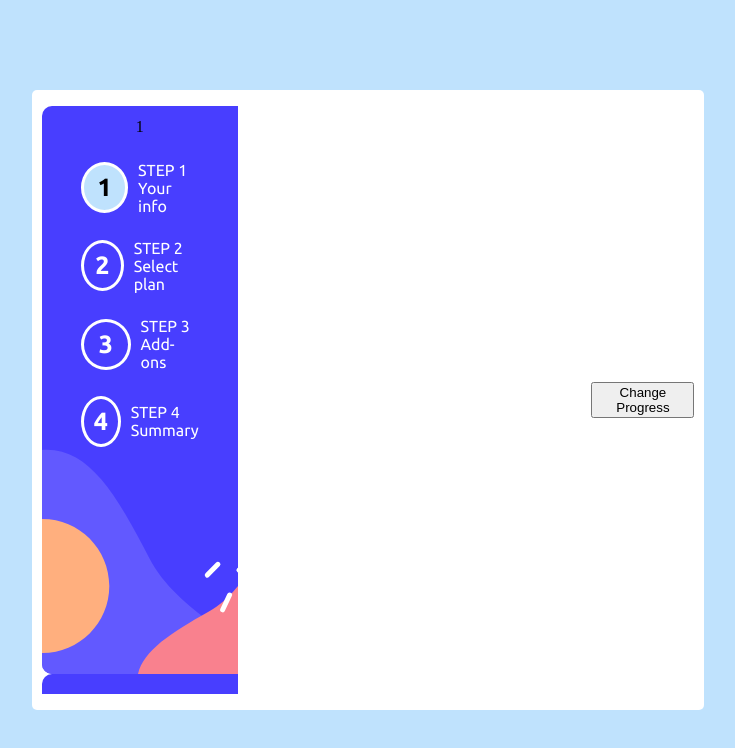
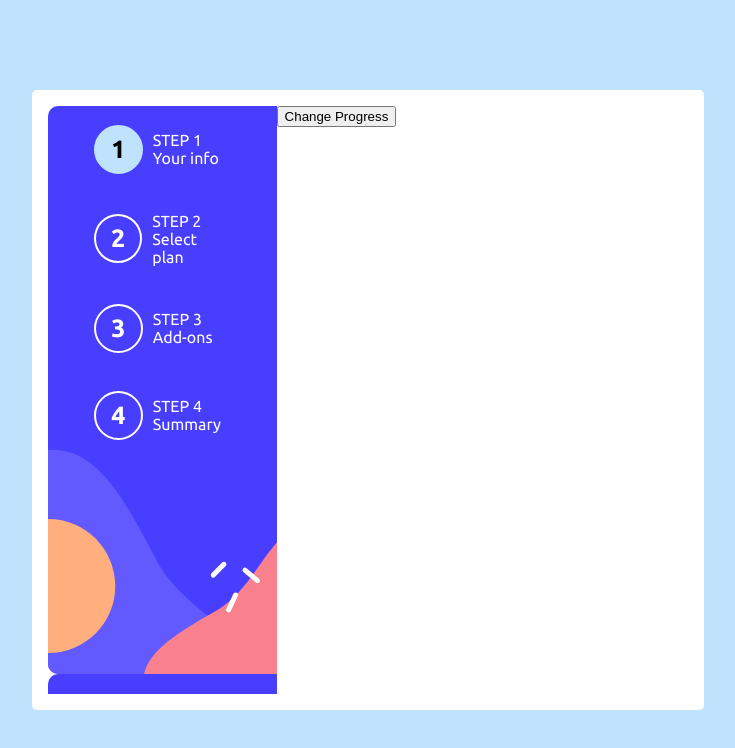
Before and after one commit to denizsecmen/MultiForm, a Next.js app: page / in a window 1280 px wide. Shown: the top 748 px of the page, without its empty margins (272-1007 px from the left). Built offline with nearby package versions, Linux system fonts and the light colour scheme.

Commit message:
Swştch between main pages made.

```diff
--- a/src/components/progress/progress.tsx
+++ b/src/components/progress/progress.tsx
@@ -5,7 +5,6 @@
   let [val, t] = useContext(context);
   return (
     <div className={styles.progressSign}>
-      {val}
       <div className={styles.stepbox}>
         <div
           className={`${styles.circle} ${
--- a/src/components/progress/style/style.module.css
+++ b/src/components/progress/style/style.module.css
@@ -17,7 +17,7 @@
   font-family: 'Ubuntu';
   width: 45px;
   height: 45px;
-  border: 3px solid white;
+  border: 2px solid white;
   color: white;
   font-weight: bolder;
   border-radius: 100%;
@@ -29,6 +29,7 @@
 }
 .circleColored {
   background-color: hsl(206, 94%, 87%);
+  border: 2px solid hsl(206, 94%, 87%);
   color: black;
 }
 .stepbox {
--- a/src/pages/index.tsx
+++ b/src/pages/index.tsx
@@ -2,10 +2,27 @@
 import styles from '@/styles/Home.module.css';
 import Progress from '@/components/progress/progress';
 import Component1 from '@/components/mainForm/Form1/component1';
+import Component2 from '@/components/mainForm/Form2/component2';
+import Component3 from '@/components/mainForm/Form3/component3';
+import Component4 from '@/components/mainForm/Form4/component4';
+import Component5 from '@/components/mainForm/Form5/component5';
 import context from '@/context/context';
 import { useState } from 'react';
 export default function Home() {
   let [val, chval] = useState('1');
+  function changeMain(order: String) {
+    if (val == '1') {
+      return <Component1 />;
+    } else if (val == '2') {
+      return <Component2 />;
+    } else if (val == '3') {
+      return <Component3 />;
+    } else if (val == '4') {
+      return <Component4 />;
+    } else {
+      return <Component5 />;
+    }
+  }
   return (
     <>
       <Head>
@@ -20,8 +37,7 @@
             <div className={styles.progress}>
               <Progress />
             </div>
-            <div className={styles.main}></div>
-            <Component1 />
+            <div className={styles.main}>{changeMain(val)}</div>
           </div>
         </div>
       </context.Provider>
```
